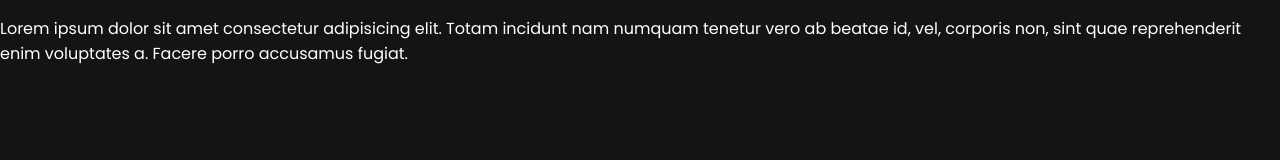
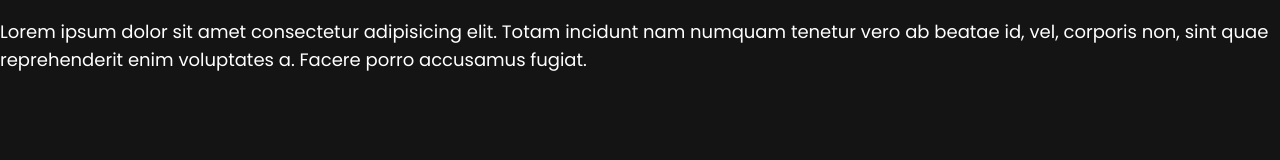
Before and after one commit to sachithplus/sachith-portfolio, a plain HTML site: page index.html in a window 1280 px wide. Drawn offline with Linux system fonts and the light colour scheme.

Commit message:
Add CSS
Updated styling for portfolio

```diff
--- a/style.css
+++ b/style.css
@@ -5,6 +5,7 @@
 --Text1: hsl(0, 0%, 100%);
 --Text2: hsl(0, 0%, 85%);
 --invalid: hsl(7, 100%, 68%);
+--fs-body: 1.25rem;
 }
 
 
@@ -23,4 +24,6 @@ body{
     font-family: 'Poppins', 'Roboto', sans-serif;
     background-color: var(--background);
     color: var(--Text1);
+    font-size: 18px;
+    line-height: 1.56;
 }
```
